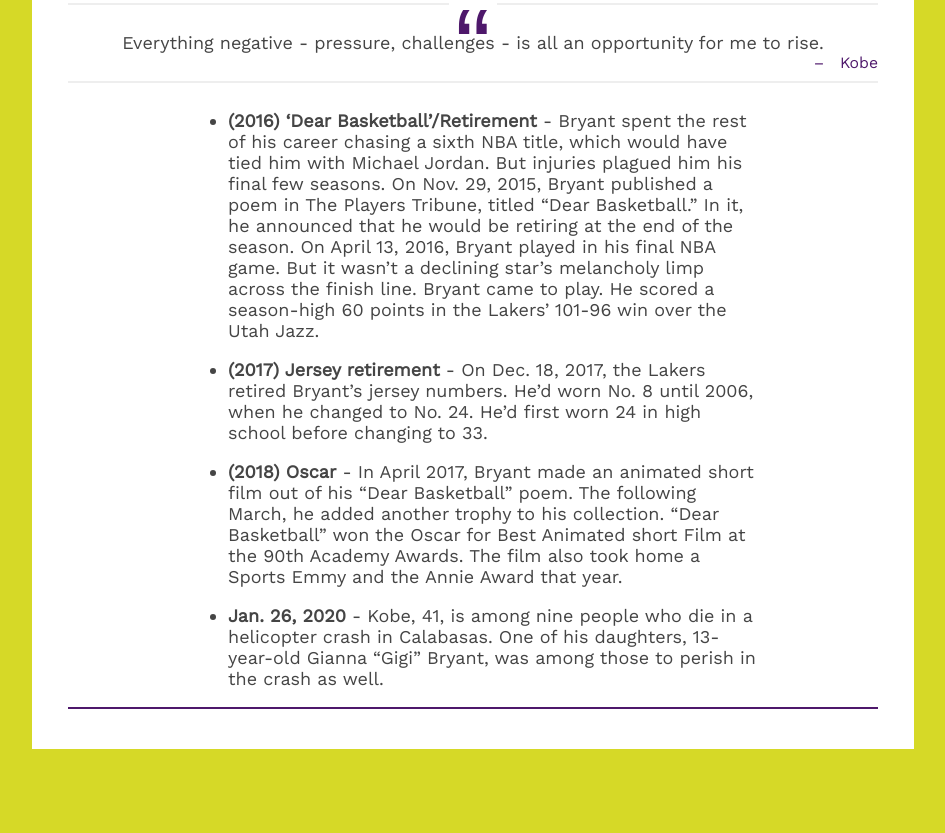
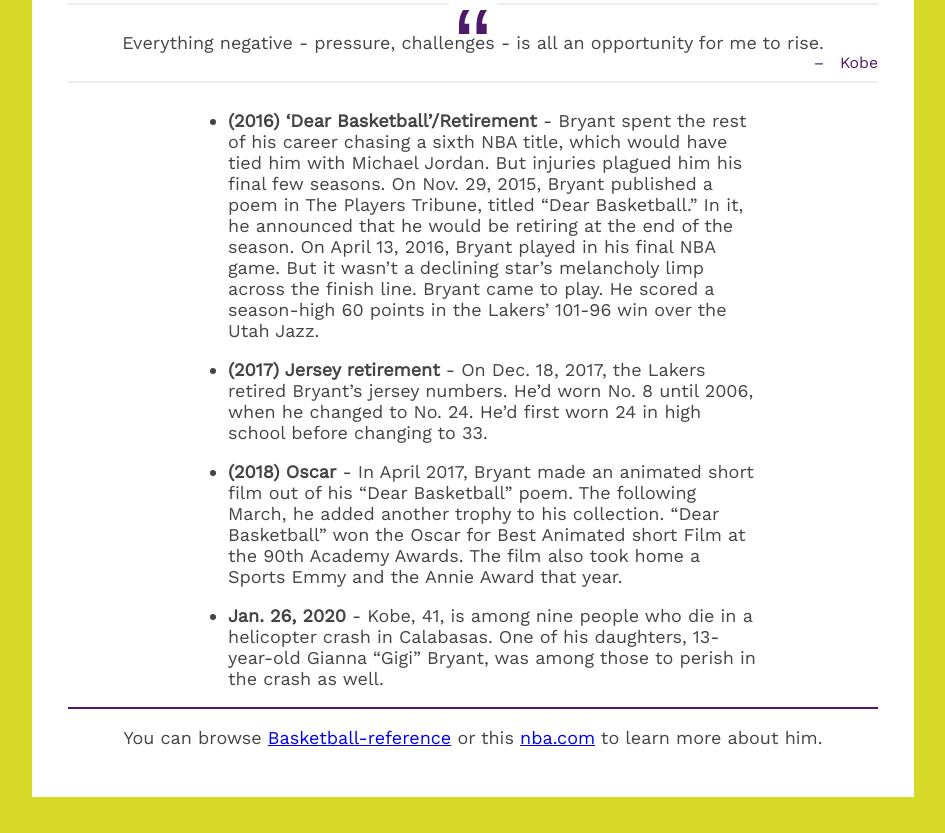
Before and after one commit to KierDanielTavas/Tribute-Page, a plain HTML site: page index.html in a window 1280 px wide. Shown: the part 3324-4157 px from the top of the page, without its empty margins (167-1112 px from the left). Before the commit the page ends 4109 px from the top, so only its background shows below. Drawn offline with nearby package versions, Linux system fonts and the light colour scheme.

Commit message:
enhanced my website

```diff
--- a/index.html
+++ b/index.html
@@ -87,9 +87,11 @@
           </ul>
           <hr id="horizontal-line">
 
-            </div>
+            <p>You can browse  <a id="tribute-link" href="https://www.basketball-reference.com/players/b/bryanko01.html" target="_blank">Basketball-reference</a> or this <a id="tribute-link" href="https://www.nba.com/kobe-bryant-tribute" target="_blank">nba.com</a> to learn more about him.</p>
 
-    </section>
+          </div>
+
+       </section>
 
     </div>
 </body>
```
